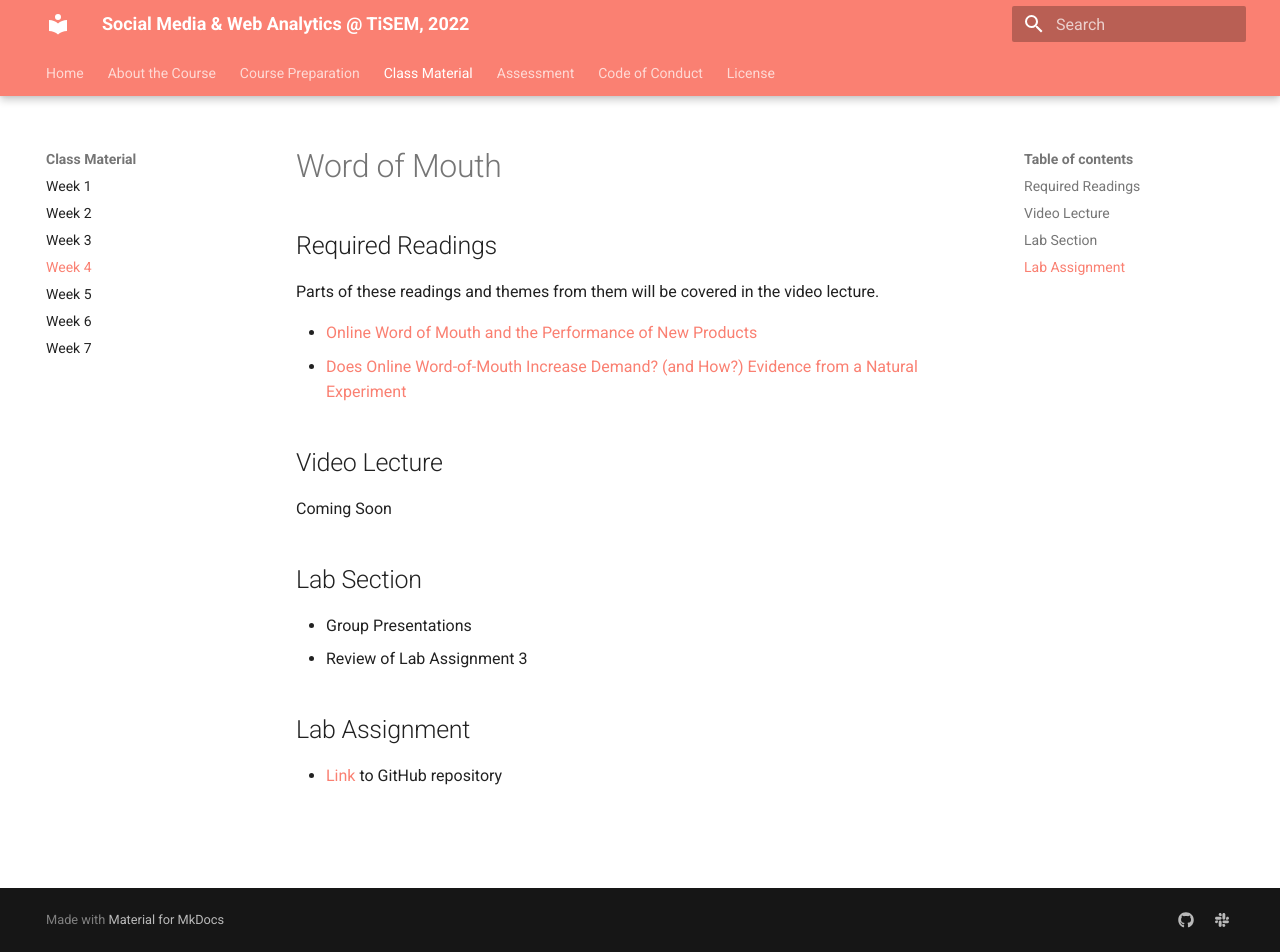
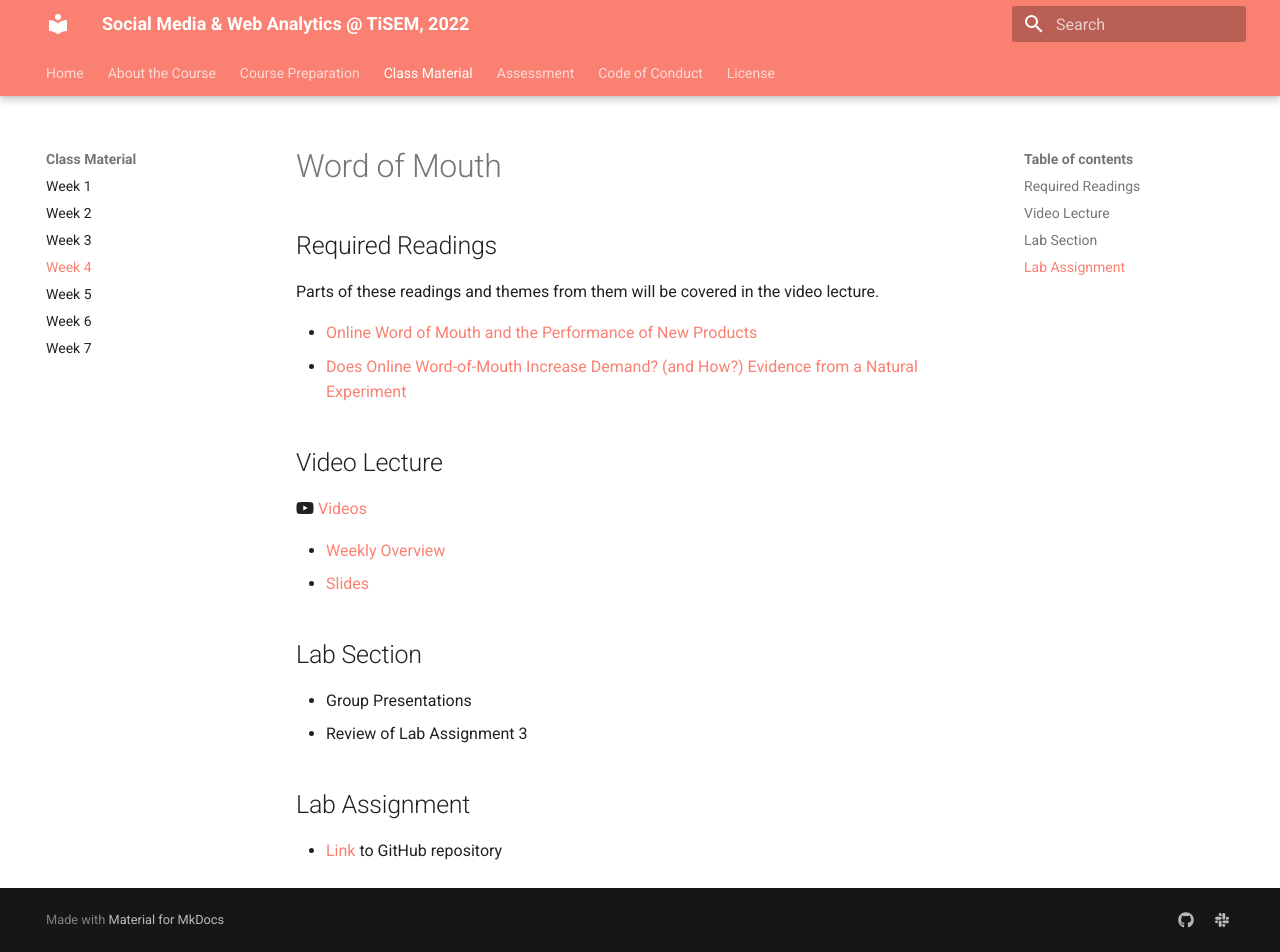
Before and after one commit to tisem-digital-marketing/2022-smwa, an MkDocs documentation site: the page built from docs/classes/week_04.md, in a window 1280 px wide and 952 px high. Built offline with MkDocs 1.6.1 and Material for MkDocs 9.7.7, drawn with Linux system fonts in a browser that asks for light colours.

Commit message:
week 4 material

```diff
--- a/docs/classes/week_04.md
+++ b/docs/classes/week_04.md
@@ -9,10 +9,10 @@ Parts of these readings and themes from them will be covered in the video lectur
 
 ## Video Lecture
 
-Coming Soon
+:fontawesome-brands-youtube: [Videos](https://www.youtube.com/watch?v=xd72q27HpHo&list=PL9QkA7C7GRGUlZQhkTpZZpeu5Yus6jo4c)
 
-<!-- * [Slides][lecture-slides-04]
-* Videos as a [playlist](https://www.youtube.com/playlist?list=PL9QkA7C7GRGXJkG_ezG3YtI_9mfsn3g2V) -->
+* [Weekly Overview][week-overview]
+* [Slides][lecture-slides-04]
 
 ##  Lab Section
 * Group Presentations
@@ -31,4 +31,4 @@ Coming Soon
 [lab-04]: https://github.com/tisem-digital-marketing/smwa-lab-04
 [lab-04-s]: ../assets/labs/lab-04_solution.pdf
 [lecture-slides-04]: ../assets/lectures/week-04/week-04-slides.pdf
-[demo-tidytext]: https://github.com/tisem-digital-marketing/demo-tidytext-01
+[week-overview]: ../assets/lectures/week-04/week-04-overview.pdf
```
Also changed, not shown: 1 other file.
